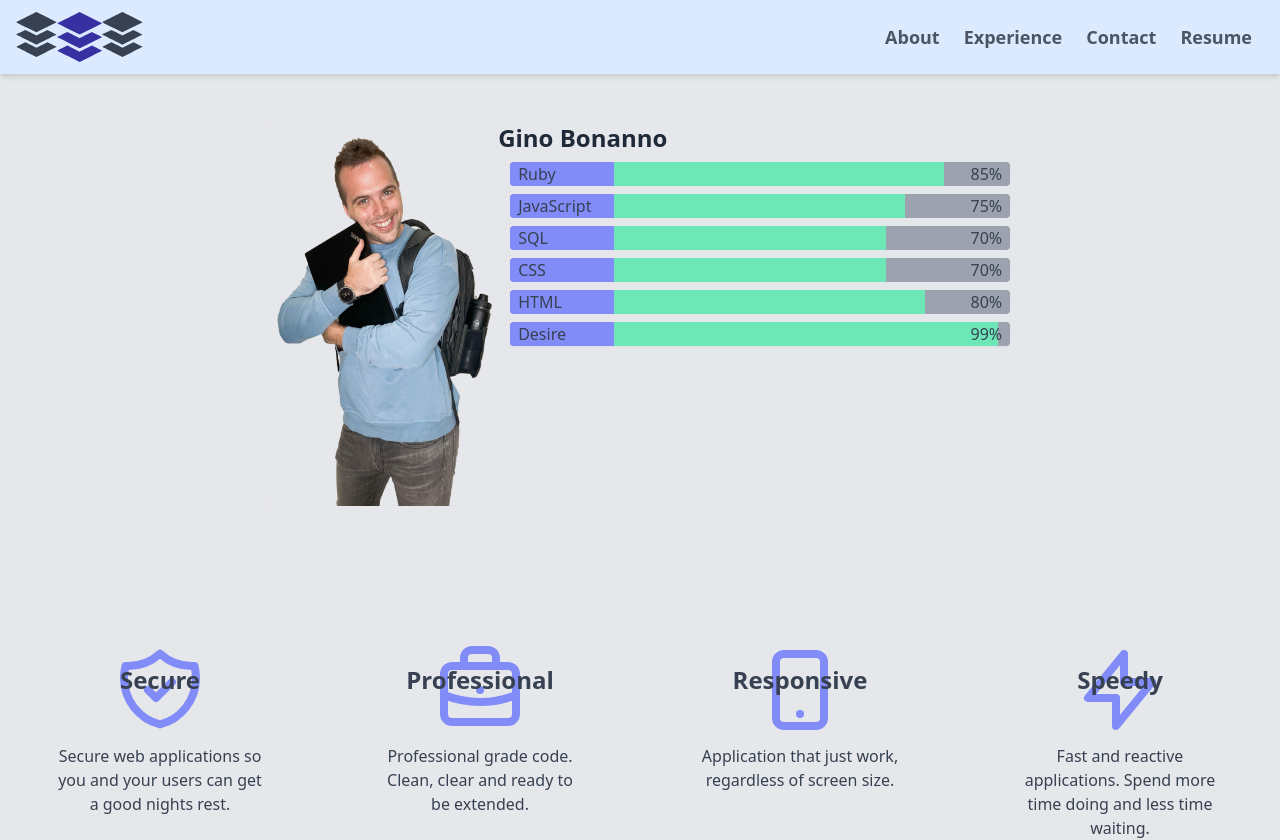
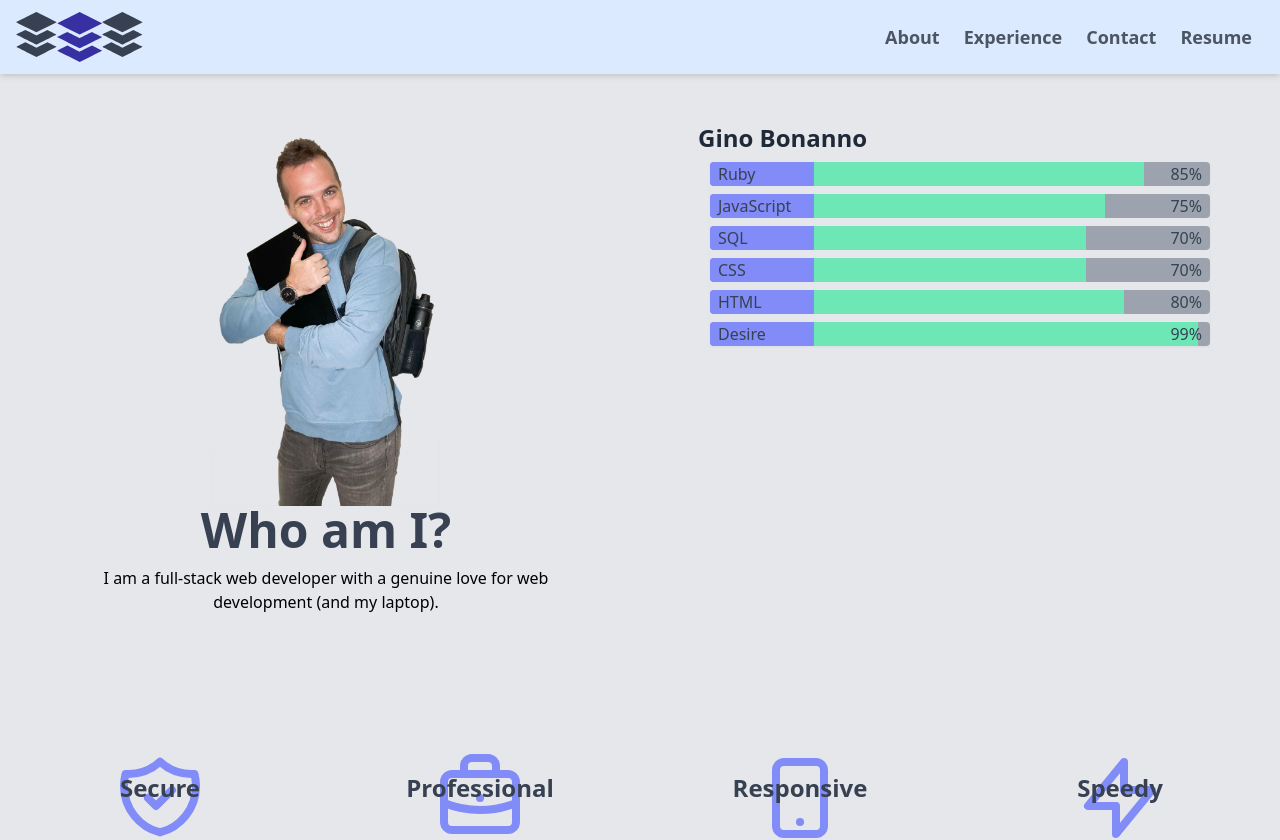
Before and after one commit to EugenioAntonioBonanno/portfolio, a React (Create React App) app: page / in a window 1280 px wide. Shown: the top 840 px of the page. Built offline with nearby package versions, Linux system fonts and the light colour scheme.

Commit message:
style pic of myself and write up

```diff
--- a/src/components/pages/About.js
+++ b/src/components/pages/About.js
@@ -12,10 +12,24 @@ const About = () => {
   let svgColor = 'indigo-400'
   return (
     <div>
-      <div className='block md:flex md:justify-center mx-3 mt-12'>
-        <div>
-          <img src={me} alt="full-stack" className='max-h-96'></img>
+
+      <div className='block md:flex justify-around mx-3 mt-12'>
+
+        <div className='grid-cols-1 max-w-lg auto-cols-min'>
+
+          <div className='w-full flex justify-center'>
+            <img src={me} alt="full-stack" className='max-h-96'></img>
+          </div>
+          <div className='w-full flex mb-3 justify-center'>
+            <h1 className='text-5xl font-semibold text-gray-700'>Who am I?</h1>
+          </div>
+          <div className='w-full flex justify-center'>
+            <p className='text-center'>I am a full-stack web developer with a genuine love for web development (and my laptop).</p>
+          </div>
+
         </div>
+
+
         <div className='w-full max-w-lg'>
           <div className=''>
             <h2 className='text-2xl font-bold text-gray-800'>Gino Bonanno</h2>
@@ -54,7 +68,7 @@ const About = () => {
         </div>
       </div>
 
-      <div className='flex justify-center'>
+      <div className='flex justify-center mb-5'>
         <div className='w-full grid grid-cols-2 lg:grid-cols-4 justify-items-center md:mt-24'>
           <SvgInfo
             svg={<Shield
```
Also changed, not shown: 1 other file (tests, documents, lock files or other folders).
